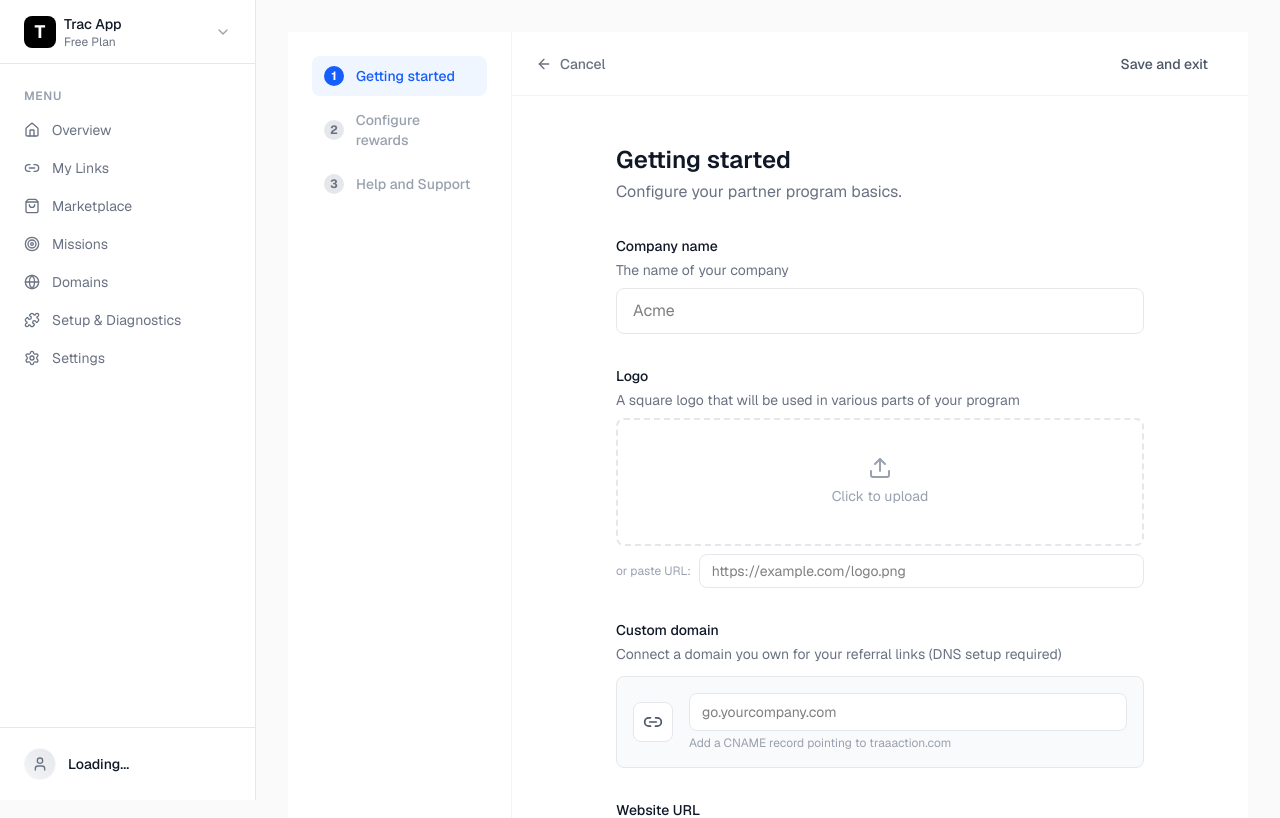
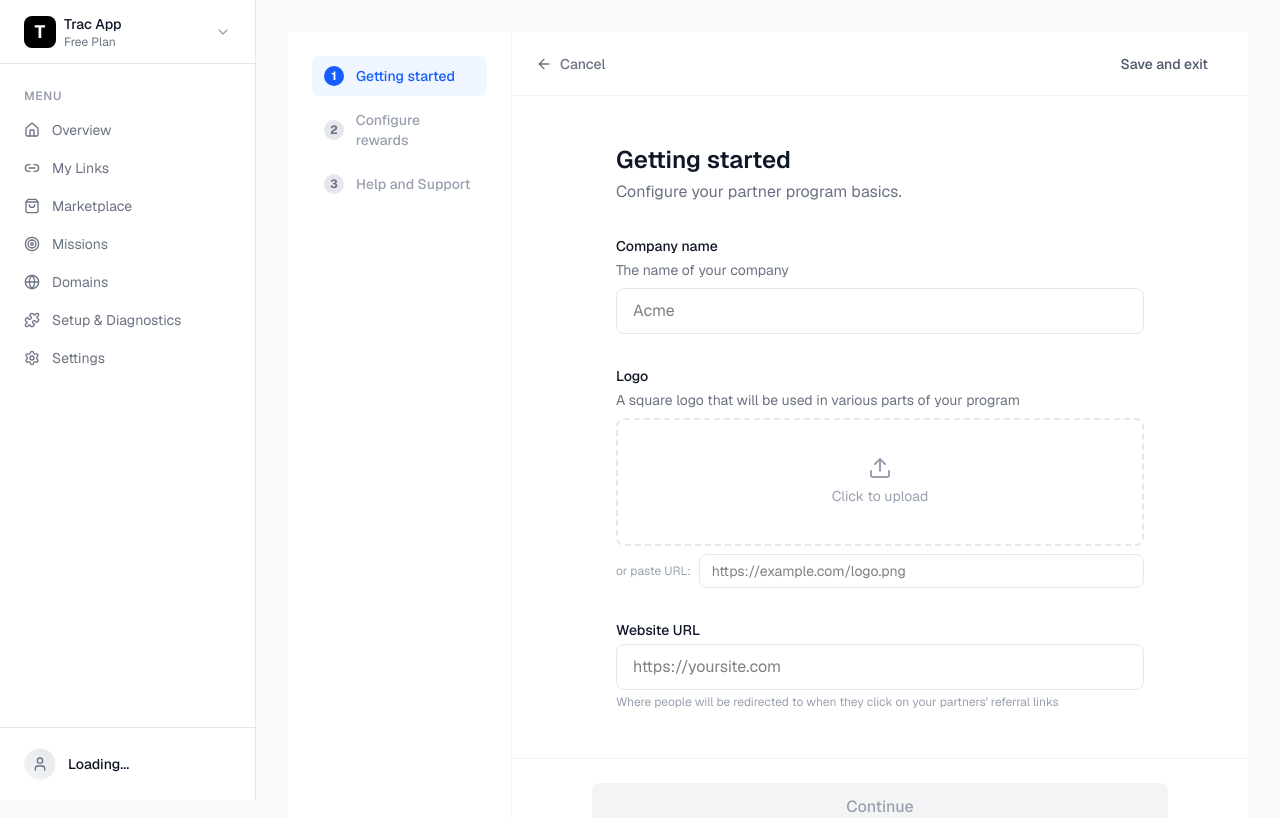
Before and after one commit to Whiskerweb/Trac, a Next.js app: page /dashboard/missions/create in a window 1280 px wide. Shown: the top 818 px of the page. Built offline with nearby package versions, Linux system fonts and the light colour scheme; no server answers.

Commit message:
fix: Remove custom domain section from wizard (uses domains settings)

```diff
--- a/app/dashboard/missions/create/page.tsx
+++ b/app/dashboard/missions/create/page.tsx
@@ -167,28 +167,6 @@ function Step1GettingStarted({
                         Remove logo
                     </button>
                 )}
-            </div>
-
-            {/* Custom Domain */}
-            <div>
-                <label className="block text-sm font-medium text-gray-900 mb-1">Custom domain</label>
-                <p className="text-sm text-gray-500 mb-3">Connect a domain you own for your referral links (DNS setup required)</p>
-
-                <div className="flex items-center gap-4 p-4 border border-gray-200 rounded-lg bg-gray-50">
-                    <div className="w-10 h-10 bg-white rounded-lg flex items-center justify-center border border-gray-200">
-                        <Link2 className="w-5 h-5 text-gray-600" />
-                    </div>
-                    <div className="flex-1">
-                        <input
-                            type="text"
-                            value={data.customDomain || ''}
-                            onChange={(e) => onChange({ customDomain: e.target.value })}
-                            placeholder="go.yourcompany.com"
-                            className="w-full px-3 py-2 border border-gray-200 rounded-lg text-sm focus:outline-none focus:ring-2 focus:ring-blue-500 bg-white"
-                        />
-                        <p className="text-xs text-gray-400 mt-1">Add a CNAME record pointing to traaaction.com</p>
-                    </div>
-                </div>
             </div>
 
             {/* Website URL */}
```
